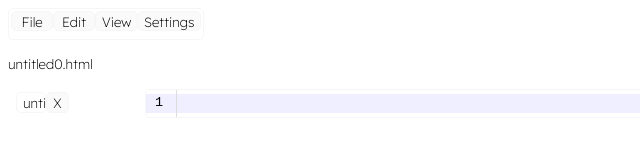
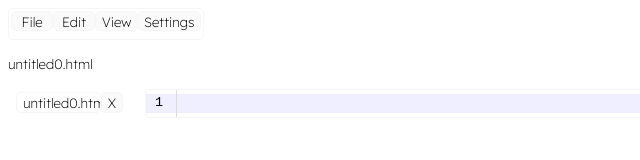
Before and after one commit to Owen-Morgan825/code-editor, a website built with Vite: page index.html in a window 1280 px wide. Shown: the full height of the page, 0-640 px from the left. Built offline with nearby package versions, Linux system fonts and the light colour scheme.

Commit message:
Update base-layout.css

```diff
--- a/base-layout.css
+++ b/base-layout.css
@@ -325,7 +325,7 @@ ol li {
   background-color: var(--tabbar-button-color);
   color: var(--standard-color);
   width: 70%;
-  max-width: 25%;
+  max-width: 25vw;
   overflow-x: hidden;
 }
 
```
